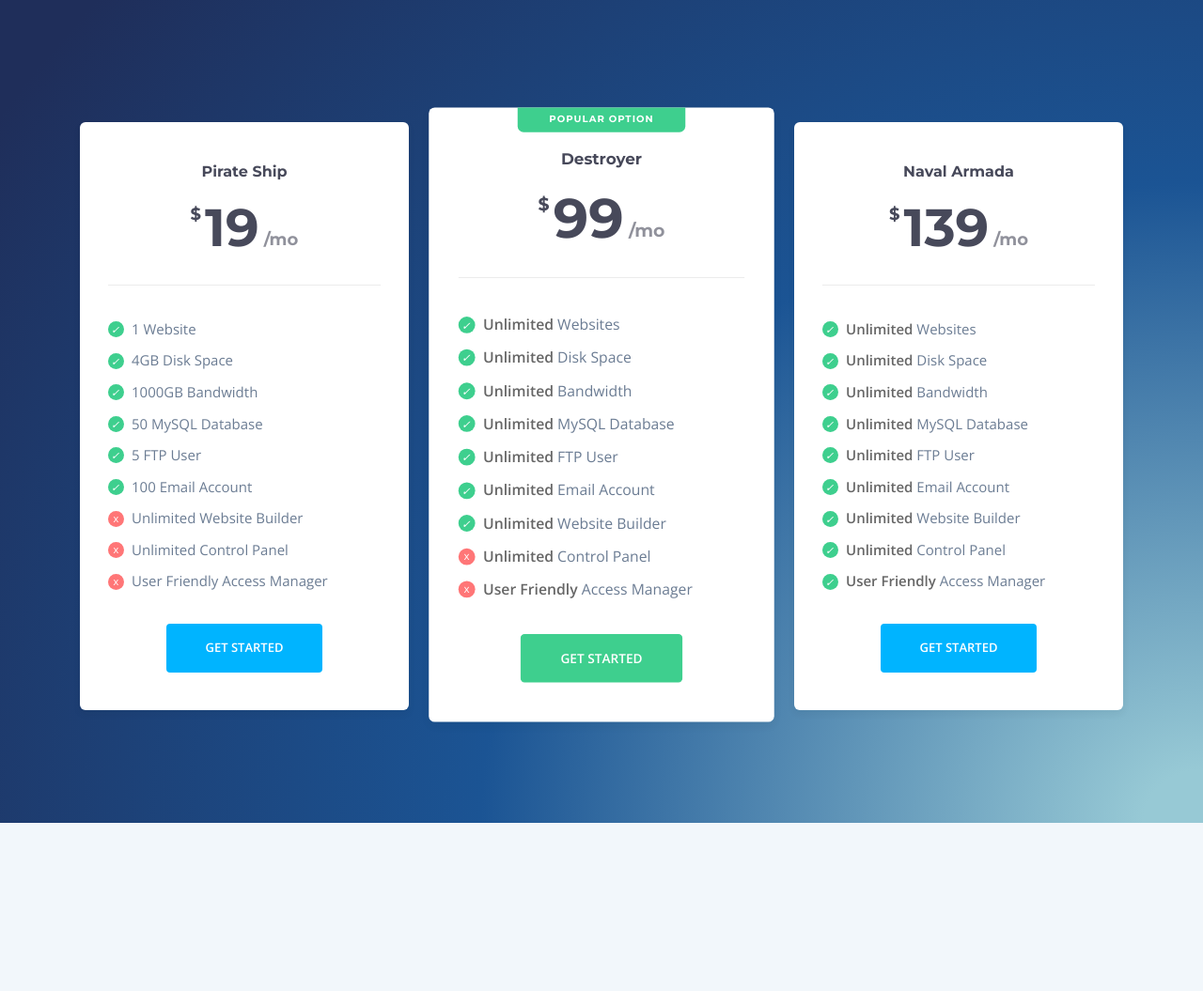
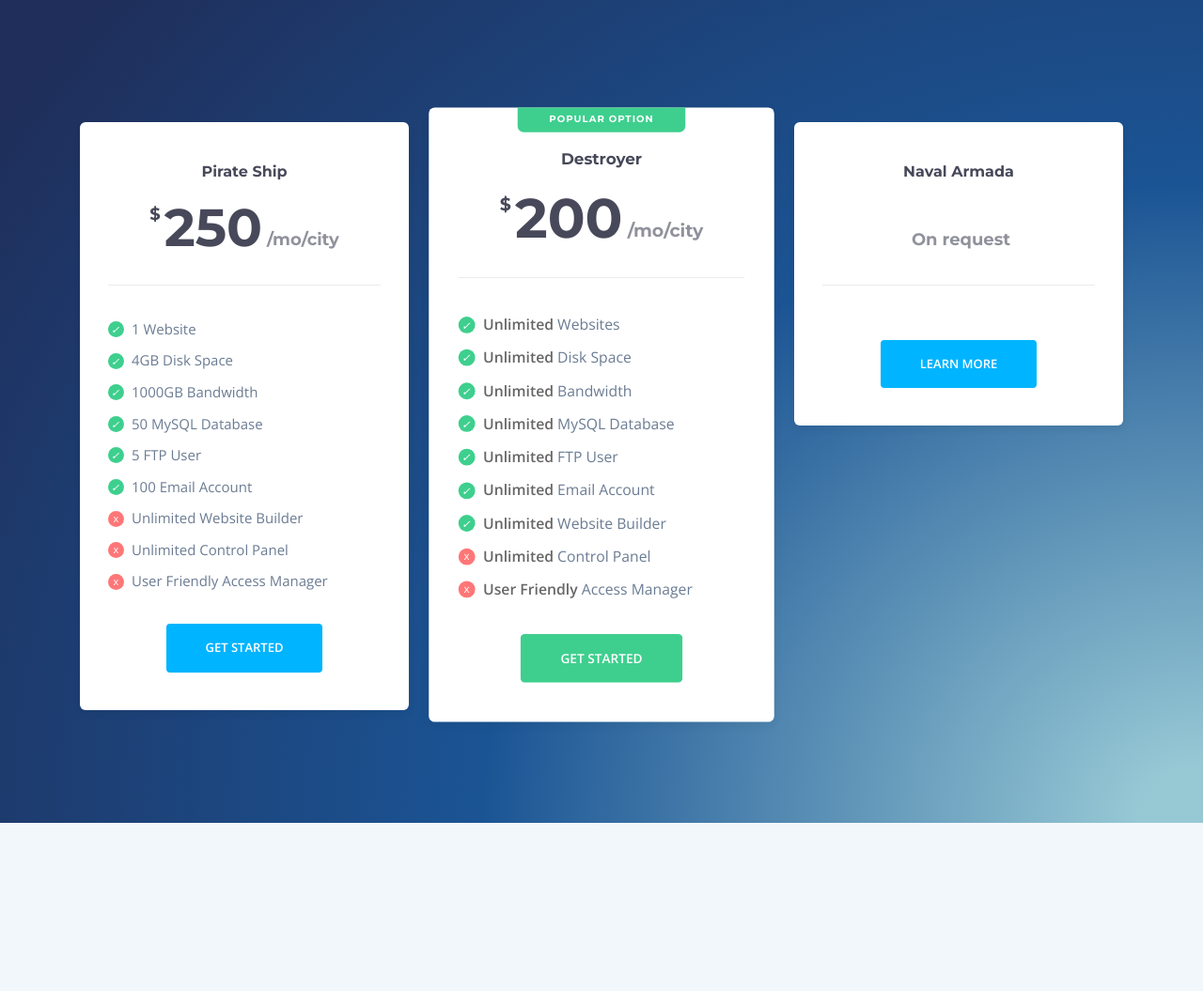
Before and after one commit to fesp21/AkeesoLandingPage, a Django app: template templates/index.html in a window 1280 px wide. Shown: the part 1300-2355 px from the top of the page at 94% size. Run offline with Django 3.2, Linux system fonts and the light colour scheme; the template is opened without the code that fills it, so the values that code supplies are empty; some libraries are stand-ins or nearby versions.

Commit message:
Modifying content

```diff
--- a/templates/index.html
+++ b/templates/index.html
@@ -26,7 +26,7 @@
     <div class="container">
         <div class="row">
             <div class="col-lg-12">
-                <p class="mb-0 d-flex align-items-center justify-content-center"><label class="badge badge-secondary mr-3">NOTE</label> This is a non-functioning website and exists only for demostration purposes only</p>
+                <p class="mb-0 d-flex align-items-center justify-content-center"><label class="badge badge-secondary mr-3">NOTE</label> This is a non-functioning website and exists for demostration purposes only</p>
             </div>
         </div>
     </div>
@@ -167,7 +167,7 @@
             <div class="col-lg-4 mb-5 mb-lg-0">
                 <div class="pricing-card pricing-card-first">
                     <h5 class="pricing-card__title mb-4">Pirate Ship</h5>
-                    <h3 class="pricing-card__value"><span class="pricing-currency">$</span><span class="pricing-cost">19</span><span class="pricing-period">/mo</span></h3>
+                    <h3 class="pricing-card__value"><span class="pricing-currency">$</span><span class="pricing-cost">250</span><span class="pricing-period">/mo/city</span></h3>
                     <ul class="pricing-card__list list-unstyled mb-0 pb-1">
                         <li class="d-flex align-items-center">
                             <i class="pricing-icon pricing-icon__true mr-2"></i>
@@ -219,7 +219,7 @@
                 <div class="pricing-card pricing-card-highlighted">
                     <div class="ribbon"><h6 class="text-uppercase mb-0">Popular Option</h6></div>
                     <h5 class="pricing-card__title mb-4">Destroyer</h5>
-                    <h3 class="pricing-card__value"><span class="pricing-currency">$</span><span class="pricing-cost">99</span><span class="pricing-period">/mo</span></h3>
+                    <h3 class="pricing-card__value"><span class="pricing-currency">$</span><span class="pricing-cost">200</span><span class="pricing-period">/mo/city</span></h3>
                     <ul class="pricing-card__list list-unstyled mb-0 pb-1">
                         <li class="d-flex align-items-center">
                             <i class="pricing-icon pricing-icon__true mr-2"></i>
@@ -270,51 +270,11 @@
             <div class="col-lg-4">
                 <div class="pricing-card">
                     <h5 class="pricing-card__title mb-4">Naval Armada</h5>
-                    <h3 class="pricing-card__value"><span class="pricing-currency">$</span><span class="pricing-cost">139</span><span class="pricing-period">/mo</span></h3>
+                    <h3 class="pricing-card__value"><span class="pricing-period">On request</span></h3>
                     <ul class="pricing-card__list list-unstyled mb-0 pb-1">
-                        <li class="d-flex align-items-center">
-                            <i class="pricing-icon pricing-icon__true mr-2"></i>
-                            <span><strong>Unlimited</strong> Websites</span>
-                            <i data-feather="help-circle" data-toggle="tooltip" data-placement="top" title="Tooltip on top"></i>
-                        </li>
-                        <li class="d-flex align-items-center">
-                            <i class="pricing-icon pricing-icon__true mr-2"></i>
-                            <span><strong>Unlimited</strong> Disk Space</span>
-                            <i data-feather="help-circle" data-toggle="tooltip" data-placement="top" title="Tooltip on top"></i>
-                        </li>
-                        <li class="d-flex align-items-center">
-                            <i class="pricing-icon pricing-icon__true mr-2"></i>
-                            <span><strong>Unlimited</strong> Bandwidth</span>
-                        </li>
-                        <li class="d-flex align-items-center">
-                            <i class="pricing-icon pricing-icon__true mr-2"></i>
-                            <span><strong>Unlimited</strong> MySQL Database</span>
-                        </li>
-                        <li class="d-flex align-items-center">
-                            <i class="pricing-icon pricing-icon__true mr-2"></i>
-                            <span><strong>Unlimited</strong> FTP User</span>
-                            <i data-feather="help-circle" data-toggle="tooltip" data-placement="top" title="Tooltip on top"></i>
-                        </li>
-                        <li class="d-flex align-items-center">
-                            <i class="pricing-icon pricing-icon__true mr-2"></i>
-                            <span><strong>Unlimited</strong> Email Account</span>
-                        </li>
-                        <li class="d-flex align-items-center">
-                            <i class="pricing-icon pricing-icon__true mr-2"></i>
-                            <span><strong>Unlimited</strong> Website Builder</span>
-                        </li>
-                        <li class="d-flex align-items-center">
-                            <i class="pricing-icon pricing-icon__true mr-2"></i>
-                            <span><strong>Unlimited</strong> Control Panel</span>
-                            <i data-feather="help-circle" data-toggle="tooltip" data-placement="top" title="Tooltip on top"></i>
-                        </li>
-                        <li class="d-flex align-items-center">
-                            <i class="pricing-icon pricing-icon__true mr-2"></i>
-                            <span><strong>User Friendly</strong> Access Manager</span>
-                        </li>
                     </ul>
                     <div class="text-center mt-4">
-                        <a href="#" class="btn btn--blue btn--lg">Get Started</a>
+                        <a href="#" class="btn btn--blue btn--lg">Learn More</a>
                     </div>
                 </div>
             </div>
```
